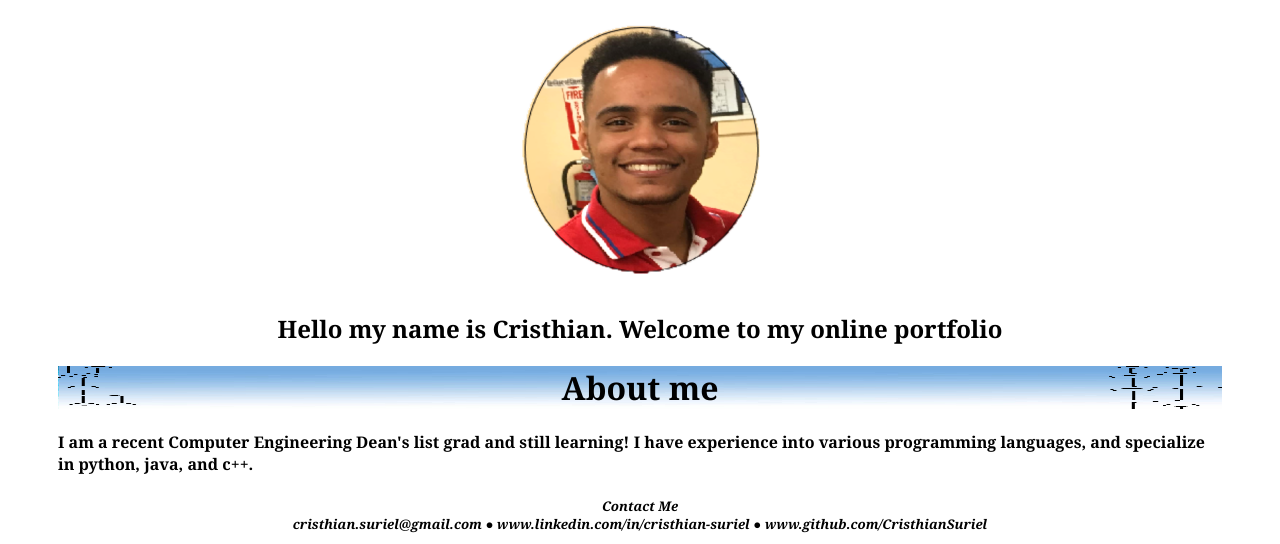
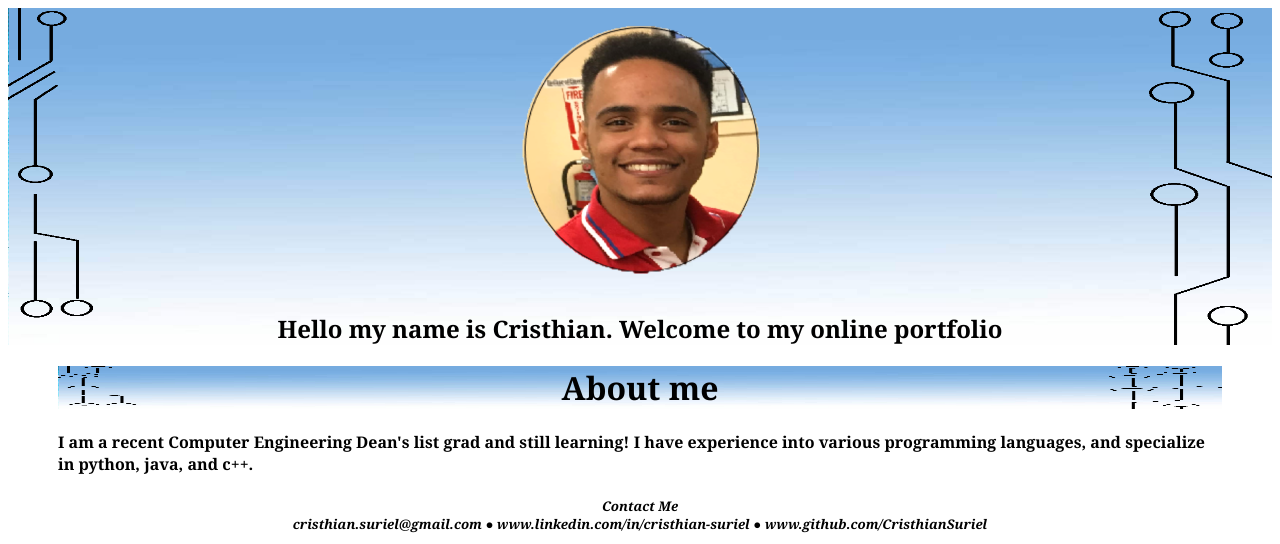
Before and after one commit to CristhianSuriel/onlinePortfolio-P1, a Flask app: page / in a window 1280 px wide. Shown: the top 544 px of the page. Run offline with Flask 2, Linux system fonts and the light colour scheme.

Commit message:
made changes

```diff
--- a/static/style.css
+++ b/static/style.css
@@ -1,4 +1,4 @@
-head {
+.Heading {
     background-color: white;
     font-family: Georgia;
     background-image: url("background.png");
--- a/templates/index.html
+++ b/templates/index.html
@@ -3,13 +3,15 @@
 <head>
     <!-- links the html file to the css file-->
     <link rel="stylesheet" type="text/css" href="{{ url_for('static', filename='style.css') }}">
-    <center><img src="/static/face.png" /></center>
-    <h2><strong><center>
-        Hello my name is Cristhian. Welcome to my online portfolio
-    </center></strong></h2>
 </head>
 <body>
     <!-- This is the about me section -->
+    <div class="Heading">
+        <center><img src="/static/face.png" /></center>
+        <h2><strong><center>
+            Hello my name is Cristhian. Welcome to my online portfolio
+        </center></strong></h2>
+    </div>
     <h1><strong><center>
         About me
     </center></strong></h1>
```
